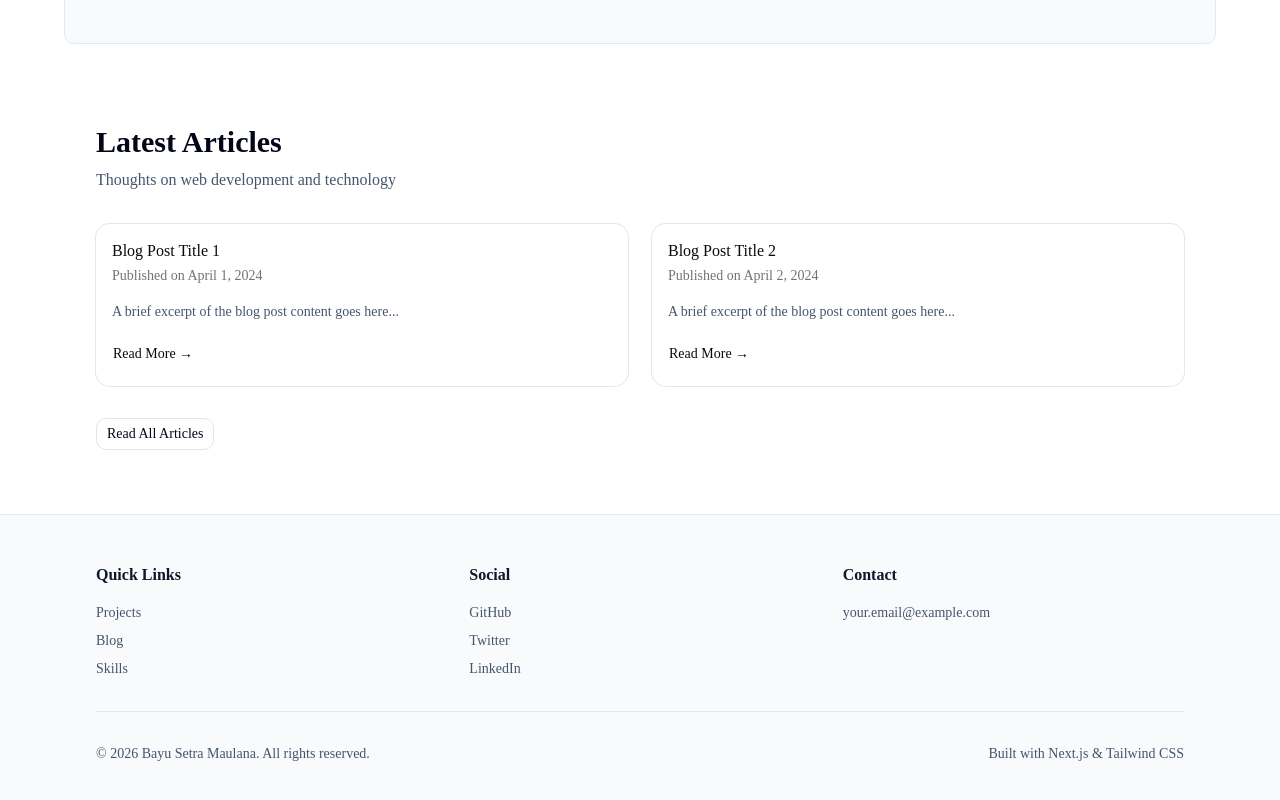
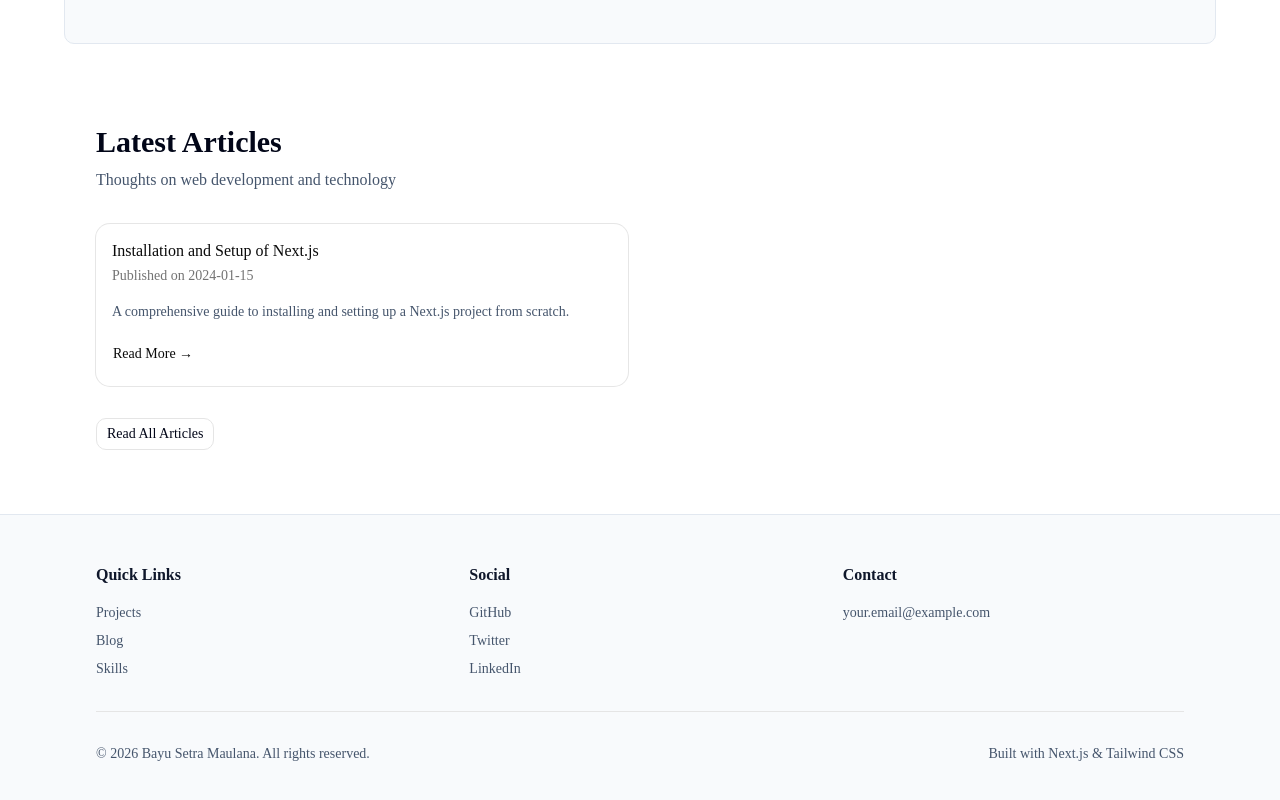
Before and after one commit to bayusm0506/my-portofolio, a Next.js app: page / in a window 1280 px wide. Shown: the part 1455-2255 px from the top of the page. Built offline with nearby package versions, Linux system fonts and the light colour scheme.

Commit message:
fix: update blog section in home page

```diff
--- a/app/page.tsx
+++ b/app/page.tsx
@@ -2,13 +2,14 @@
 
 import Link from 'next/link';
 
+import { BlogSkeleton } from '@/components/common/BlogSkeleton';
 import { Container } from '@/components/common/Container';
 import { MotionContainer } from '@/components/common/MotionContainer';
 import { FeaturedProjectSkeleton } from '@/components/common/ProjectSkeleton';
 import { SkillSkeleton } from '@/components/common/SkillSkeleton';
 import { Button } from '@/components/ui/button';
 import { Card, CardContent, CardDescription, CardHeader, CardTitle } from '@/components/ui/card';
-import { fetchProjects, fetchSkills } from '@/lib/services';
+import { fetchBlogs, fetchProjects, fetchSkills } from '@/lib/services';
 import { truncateText } from '@/lib/utils';
 import { useQuery } from '@tanstack/react-query';
 import { motion } from 'motion/react';
@@ -23,6 +24,11 @@ export default function Home() {
   const { data: skillsData = [], isLoading: isLoadingSkills } = useQuery({
     queryKey: ['skills'],
     queryFn: fetchSkills,
+  });
+
+  const { data: blogsData = [], isLoading: isLoadingBlogs } = useQuery({
+    queryKey: ['blogs'],
+    queryFn: fetchBlogs,
   });
 
   return (
@@ -219,16 +225,19 @@ export default function Home() {
             </motion.p>
           </div>
 
+          {isLoadingBlogs ? (
+            <BlogSkeleton />
+          ) : (
             <div className="grid gap-6 md:grid-cols-2">
-            {[1, 2].map((item) => (
-              <Card key={item} className="hover:shadow-lg transition-shadow">
+              {blogsData.map((blog) => (
+                <Card key={blog.id} className="hover:shadow-lg transition-shadow">
                   <CardHeader>
-                  <CardTitle>Blog Post Title {item}</CardTitle>
-                  <CardDescription>Published on April {item}, 2024</CardDescription>
+                    <CardTitle>{blog.title}</CardTitle>
+                    <CardDescription>Published on {blog.date}</CardDescription>
                   </CardHeader>
                   <CardContent>
                     <p className="mb-4 text-sm text-slate-600 dark:text-slate-400">
-                    A brief excerpt of the blog post content goes here...
+                      {blog.description}
                     </p>
                     <Button variant="ghost" className="pl-0">
                       <Link href="/blog">Read More →</Link>
@@ -237,6 +246,7 @@ export default function Home() {
                 </Card>
               ))}
             </div>
+          )}
 
           <Button variant="outline" className="w-full sm:w-auto">
             <Link href="/blog">Read All Articles</Link>
```
Lines whose indentation alone changed are shown as unchanged.
